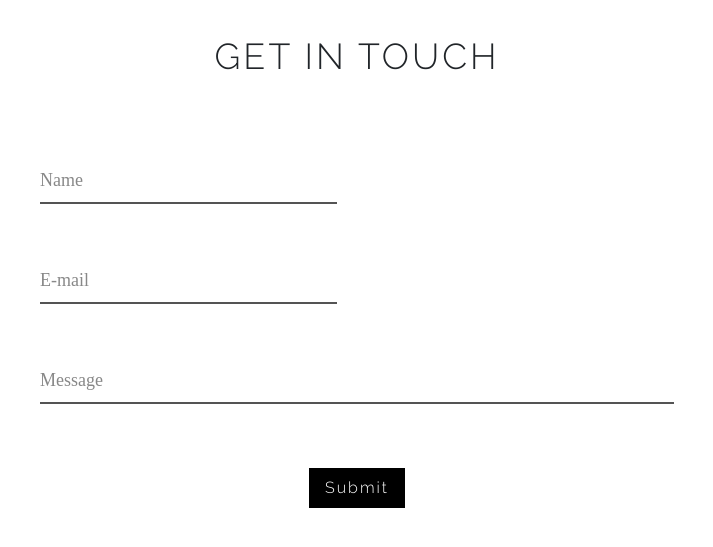
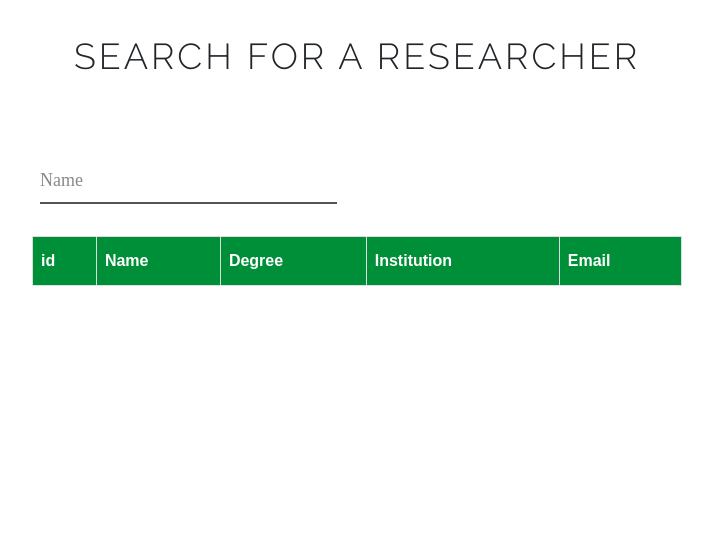
Before and after one commit to johnnyzaet08/BDAvanzadas-Grafos, a Flask app: page /search_researcher in a window 1280 px wide. Shown: the part 104-651 px from the top of the page, without its empty margins (283-996 px from the left). Run offline with Flask 3, Linux system fonts and the light colour scheme; the visitor is signed in with stand-in values (Sample User, id 1); lists and menus that the app fills with data are empty; some libraries are stand-ins or nearby versions; some web fonts are replaced.

Commit message:
[add] Search for researcher

```diff
--- a/api.py
+++ b/api.py
@@ -212,6 +212,23 @@ def topResearchers():
         print(f"An error occurred: {e}")
         socketio.emit("topResearchersAPI/get", e)
 
+@socketio.on("findResearcherByNameAPI")
+def findResearcherByName(name):
+    query = ("MATCH (i:Investigador) WHERE i.nombre_completo =~ '(?i).*{name}.*' ".format(name=name) +
+             "OPTIONAL MATCH (i)-[:participaEn]->(p:Proyecto)"
+             "RETURN i.id as id, i.nombre_completo AS nombre_completo, i.titulo_academico AS titulo_academico, "
+             "i.institucion AS institucion, i.email as email, COLLECT(p) AS proyectos;")
+    print(query)
+    try:
+        with get_neo4j_session() as session:
+            resultado = session.run(query)
+            data = resultado.data()
+            json_data = [dict(record) for record in data]
+            socketio.emit("findResearcherByNameAPI/get", json_data)
+    except Exception as e:
+        print(f"An error occurred: {e}")
+        socketio.emit("findResearcherByNameAPI/get", e)
+
 '''
 #############################CONSULTAS#########################################
 #Esta función es solo una consulta, al ingresar el query se obtiene las 5  areas de interés con más proyectos y la cantidad de proyectos inscritos en este.
--- a/static/css/forms.css
+++ b/static/css/forms.css
@@ -147,6 +147,7 @@ table {
   font-family: Arial, Helvetica, sans-serif;
   border-collapse: collapse;
   width: 100%;
+  margin-bottom: 20px;
 }
 
 table td, table th {
--- /dev/null
+++ b/static/javascript/search_researcher.js
@@ -0,0 +1,105 @@
+const socket = io.connect('http://localhost:5000');
+socket.on('connect', () => {
+    console.log('Connected to server, search_researchers');
+});
+let researchers = [];
+let projects = [];
+let selectedResearcher = null;
+
+socket.on("findResearcherByNameAPI/get", (data) => {
+    console.log(data);
+    const tabla = document.getElementById("researcher");
+    const tbody = tabla.getElementsByTagName("tbody")[0];
+    data.forEach(element => {
+        researchers.push(element);
+        console.log(element);
+        const fila = document.createElement("tr");
+        fila.id = element.id;
+        fila.onclick = function() {
+            const researcher = researchers.find(researcher => researcher.id === element.id);
+            projects = researcher.proyectos;
+            selectedResearcher = researcher.nombre_completo;
+            getProjects();
+        }
+
+        const id = document.createElement("td");
+        id.textContent = element.id;
+        fila.appendChild(id);
+
+        const name = document.createElement("td");
+        name.textContent = element.nombre_completo;
+        fila.appendChild(name);
+
+        const degree = document.createElement("td");
+        degree.textContent = element.titulo_academico;
+        fila.appendChild(degree);
+
+        const institution = document.createElement("td");
+        institution.textContent = element.institucion;
+        fila.appendChild(institution);
+
+        const email = document.createElement("td");
+        email.textContent = element.email
+        fila.appendChild(email);
+
+        tbody.appendChild(fila);
+    });
+});
+
+getProjects = function() {
+    const researcher_projects = document.getElementById("researcher_projects");
+    researcher_projects.textContent = `${selectedResearcher} has the following projects:`;
+    const projects_table = document.getElementById("projects");
+    const tbody = projects_table.getElementsByTagName("tbody")[0];
+    tbody.innerHTML = "";
+    projects_table.style.display = "block";
+
+    projects.forEach(element => {
+        const fila = document.createElement("tr");
+
+        const title = document.createElement("td");
+        title.textContent = element.titulo_proyecto;
+        fila.appendChild(title);
+
+        const knowledge = document.createElement("td");
+        knowledge.textContent = element.area_conocimiento;
+        fila.appendChild(knowledge);
+
+        const duration = document.createElement("td");
+        duration.textContent = element.duracion_meses + " months";
+        fila.appendChild(duration);
+
+        const start_year = document.createElement("td");
+        start_year.textContent = element.anno_inicio;
+        fila.appendChild(start_year);
+
+        const id = document.createElement("td");
+        id.textContent = element.idPry;
+        fila.appendChild(id);
+
+        tbody.appendChild(fila);
+    });
+}
+
+document.addEventListener('DOMContentLoaded', function() {
+    const nameInput = document.getElementById('name');
+    const researcher_projects = document.getElementById("researcher_projects");
+
+    function getResearcher() {
+        // Clear projects
+        researcher_projects.textContent = ``;
+        const projects_table = document.getElementById("projects");
+        projects_table.style.display = "none";
+        const body = projects_table.getElementsByTagName("tbody")[0];
+        body.innerHTML = "";
+        projects = [];
+        //clear table
+        const tabla = document.getElementById("researcher");
+        const tbody = tabla.getElementsByTagName("tbody")[0];
+        tbody.innerHTML = "";
+        let researcher = document.getElementById("name").value;
+        socket.emit("findResearcherByNameAPI", researcher);
+    }
+
+    nameInput.addEventListener('input', getResearcher);
+});
--- a/templates/search_researcher.html
+++ b/templates/search_researcher.html
@@ -6,32 +6,48 @@
     <html>
 
     <head>
-   <title>Mantenimiento de Investigadores</title>
+        <title>Top 5 Knowledge Areas</title>
         <link rel="stylesheet" href="{{ url_for('static', filename='css/forms.css') }}">
-   <script src="{{ url_for('static', filename='javascript/form.js') }}"></script>
+        <script src="{{ url_for('static', filename='javascript/search_researcher.js') }}"></script>
     </head>
 
     <body>
 
     <section class="get-in-touch">
-      <h1 class="title">Get in touch</h1>
+        <h1 class="title">Search for a Researcher</h1>
         <form class="contact-form row">
             <div class="form-field col x-50">
                 <input id="name" class="input-text js-input" type="text" required>
                 <label class="label" for="name">Name</label>
             </div>
-         <div class="form-field col x-50">
-            <input id="email" class="input-text js-input" type="email" required>
-            <label class="label" for="email">E-mail</label>
-         </div>
-         <div class="form-field col x-100">
-            <input id="message" class="input-text js-input" type="text" required>
-            <label class="label" for="message">Message</label>
-         </div>
-         <div class="form-field col x-100 align-center">
-            <input class="submit-btn" type="submit" value="Submit">
-         </div>
         </form>
+        <table id="researcher">
+            <thead>
+            <tr>
+                <th>id</th>
+                <th>Name</th>
+                <th>Degree</th>
+                <th>Institution</th>
+                <th>Email</th>
+            </tr>
+            </thead>
+            <tbody>
+            </tbody>
+        </table>
+        <h4 id="researcher_projects"></h4>
+        <table id="projects" style="display: none">
+            <thead>
+            <tr>
+                <th>Title</th>
+                <th>Knowledge Area</th>
+                <th>Duration</th>
+                <th>Start Year</th>
+                <th>Id</th>
+            </tr>
+            </thead>
+            <tbody>
+            </tbody>
+        </table>
     </section>
 
     </body>
```
Also changed, not shown: 1 other file. Lines whose indentation alone changed are shown as unchanged.
